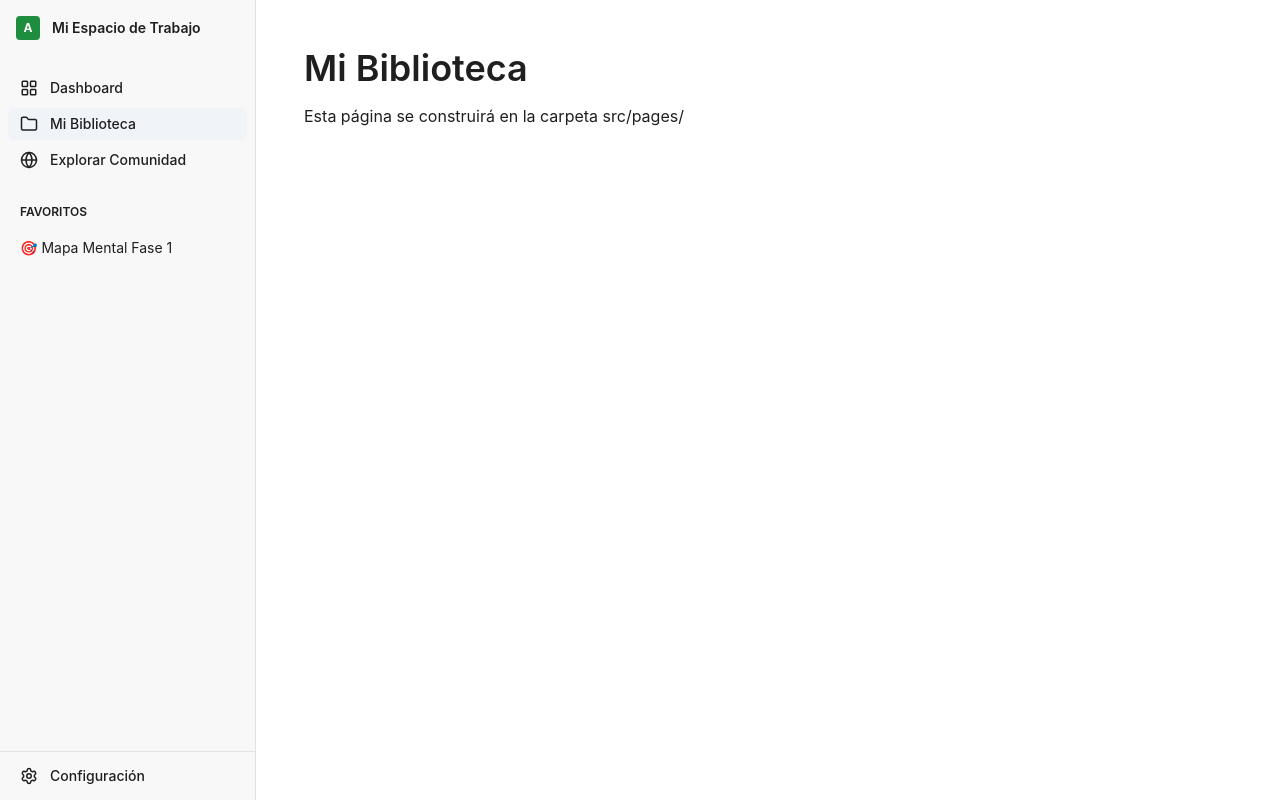
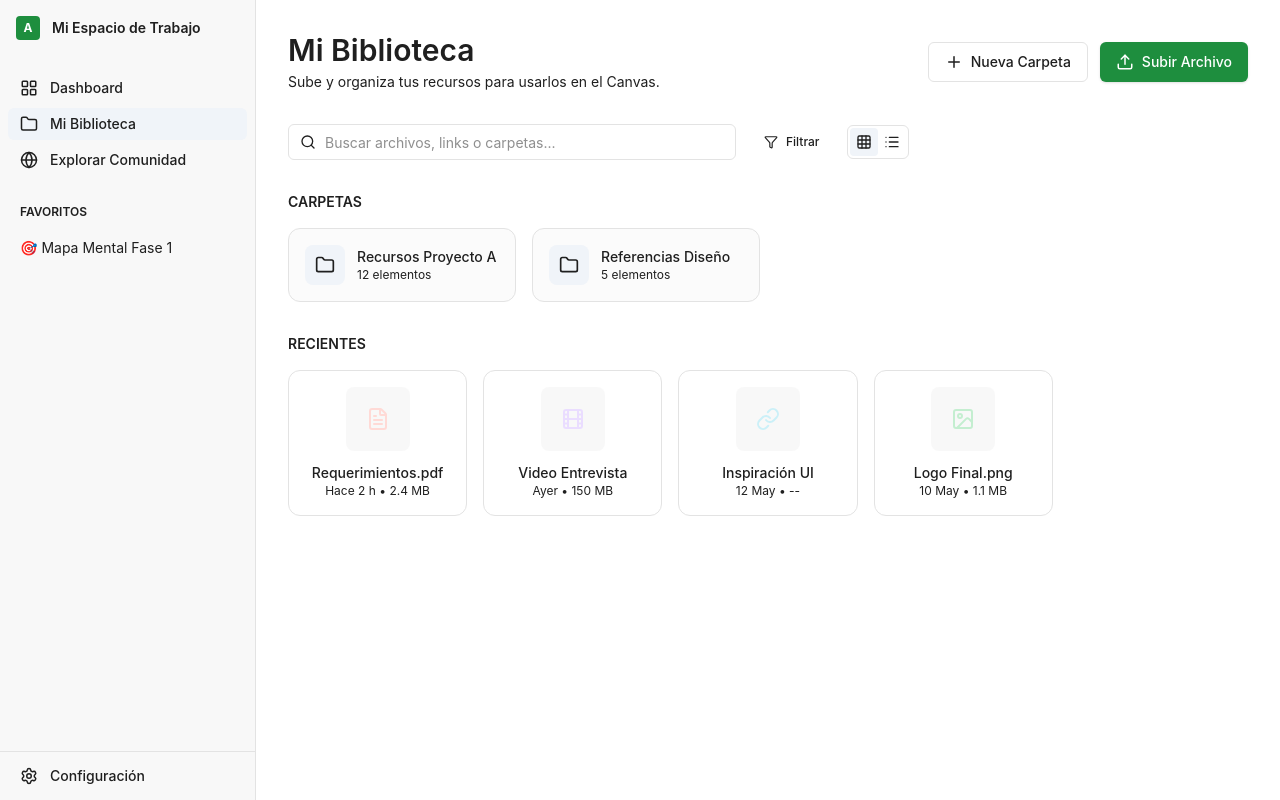
Before and after one commit to ibanezbendezu/theke-front, a React (Vite) app: page /library in a window 1280 px wide. Built offline with nearby package versions, Linux system fonts and the light colour scheme.

Commit message:
add Button and Input components; implement Library page with file and folder mock data

```diff
--- a/src/app/router.tsx
+++ b/src/app/router.tsx
@@ -2,19 +2,13 @@ import { createBrowserRouter } from 'react-router-dom';
 import { AppLayout } from '../layouts/AppLayout';
 import { CanvasLayout } from '../layouts/CanvasLayout';
 import { CanvasEditor } from '../features/canvas/CanvasEditor';
-
-// Placeholder temporal para las páginas que aún no creamos
-const Placeholder = ({ title }: { title: string }) => (
-    <div className="flex flex-col h-full p-12">
-        <h1 className="text-4xl font-semibold text-on-background mb-4">{title}</h1>
-        <p className="text-on-surface-variant">Esta página se construirá en la carpeta src/pages/</p>
-    </div>
-);
+import { Placeholder } from '../components/ui/Placeholder';
+import { Library } from '../pages/Library';
 
 export const router = createBrowserRouter([
     {
         path: '/',
-        element: <AppLayout />, // Usa el layout con la barra lateral
+        element: <AppLayout />,
         children: [
             {
                 index: true,
@@ -22,7 +16,7 @@ export const router = createBrowserRouter([
             },
             {
                 path: 'library',
-                element: <Placeholder title="Mi Biblioteca" />,
+                element: <Library/>,
             },
             {
                 path: 'explore',
@@ -36,7 +30,7 @@ export const router = createBrowserRouter([
         children: [
             {
                 path: ':id',
-                element: <CanvasEditor />, // <--- ¡Aquí lo conectamos!
+                element: <CanvasEditor />,
             }
         ]
     },
--- /dev/null
+++ b/src/components/ui/Button.tsx
@@ -0,0 +1,36 @@
+import React from 'react';
+import { cn } from '../../lib/utils';
+
+interface ButtonProps extends React.ButtonHTMLAttributes<HTMLButtonElement> {
+    variant?: 'primary' | 'secondary' | 'outline' | 'ghost';
+    size?: 'sm' | 'md' | 'lg';
+    icon?: React.ElementType;
+}
+
+export const Button = React.forwardRef<HTMLButtonElement, ButtonProps>(
+    ({ className, variant = 'primary', size = 'md', icon: Icon, children, ...props }, ref) => {
+        return (
+            <button
+                ref={ref}
+                className={cn(
+                    "inline-flex items-center justify-center gap-2 rounded-md font-medium transition-all focus:outline-none focus:ring-2 focus:ring-primary/50 cursor-pointer",
+                    {
+                        'bg-primary text-on-primary hover:opacity-90 shadow-sm': variant === 'primary',
+                        'bg-secondary text-on-secondary hover:opacity-90 shadow-sm': variant === 'secondary',
+                        'border border-border bg-background hover:bg-surface text-on-background': variant === 'outline',
+                        'hover:bg-surface-variant text-on-surface-variant hover:text-on-background': variant === 'ghost',
+                        'h-8 px-3 text-xs': size === 'sm',
+                        'h-10 px-4 text-sm': size === 'md',
+                        'h-12 px-6 text-base': size === 'lg',
+                    },
+                    className
+                )}
+                {...props}
+            >
+                {Icon && <Icon size={size === 'sm' ? 14 : 18} />}
+                {children}
+            </button>
+        );
+    }
+);
+Button.displayName = 'Button';
--- /dev/null
+++ b/src/components/ui/Input.tsx
@@ -0,0 +1,27 @@
+import React from 'react';
+import { cn } from '../../lib/utils';
+import { Search } from 'lucide-react';
+
+interface InputProps extends React.InputHTMLAttributes<HTMLInputElement> {
+    icon?: React.ElementType;
+}
+
+export const Input = React.forwardRef<HTMLInputElement, InputProps>(
+    ({ className, icon: Icon = Search, ...props }, ref) => {
+        return (
+            <div className="relative flex items-center w-full">
+                {Icon && <Icon size={16} className="absolute left-3 text-outline" />}
+                <input
+                    ref={ref}
+                    className={cn(
+                        "w-full h-9 pl-9 pr-3 rounded-md border border-border bg-background text-sm text-on-background placeholder:text-outline transition-colors",
+                        "focus:outline-none focus:border-primary focus:ring-1 focus:ring-primary",
+                        className
+                    )}
+                    {...props}
+                />
+            </div>
+        );
+    }
+);
+Input.displayName = 'Input';
--- /dev/null
+++ b/src/components/ui/Placeholder.tsx
@@ -0,0 +1,6 @@
+export const Placeholder = ({ title }: { title: string }) => (
+    <div className="flex flex-col h-full p-12">
+        <h1 className="text-4xl font-semibold text-on-background mb-4">{title}</h1>
+        <p className="text-on-surface-variant">Esta página se construirá en la carpeta src/pages/</p>
+    </div>
+);
--- /dev/null
+++ b/src/pages/Library.tsx
@@ -0,0 +1,109 @@
+import { useState } from 'react';
+import { Folder, FileText, Image as ImageIcon, Link as LinkIcon, Film, Plus, Grid, List, Filter, Upload } from 'lucide-react';
+import { Button } from '../components/ui/Button';
+import { Input } from '../components/ui/Input';
+import { cn } from '../lib/utils';
+
+// Mock de datos para la interfaz
+const mockFolders = [
+    { id: '1', name: 'Recursos Proyecto A', count: 12 },
+    { id: '2', name: 'Referencias Diseño', count: 5 },
+];
+
+const mockFiles = [
+    { id: '1', name: 'Requerimientos.pdf', type: 'pdf', date: 'Hace 2 h', size: '2.4 MB' },
+    { id: '2', name: 'Video Entrevista', type: 'video', date: 'Ayer', size: '150 MB' },
+    { id: '3', name: 'Inspiración UI', type: 'link', date: '12 May', size: '--' },
+    { id: '4', name: 'Logo Final.png', type: 'image', date: '10 May', size: '1.1 MB' },
+];
+
+export function Library() {
+    const [viewMode, setViewMode] = useState<'grid' | 'list'>('grid');
+
+    const getFileIcon = (type: string) => {
+        switch (type) {
+            case 'pdf': return <FileText className="text-note-red" />;
+            case 'video': return <Film className="text-note-purple" />;
+            case 'link': return <LinkIcon className="text-note-blue" />;
+            case 'image': return <ImageIcon className="text-note-green" />;
+            default: return <FileText className="text-outline" />;
+        }
+    };
+
+    return (
+        <div className="flex flex-col h-full bg-background p-8 max-w-7xl mx-auto">
+
+            {/* Header Estilo Notion */}
+            <header className="flex items-center justify-between mb-8">
+                <div>
+                    <h1 className="text-3xl font-semibold text-on-background mb-1">Mi Biblioteca</h1>
+                    <p className="text-sm text-on-surface-variant">Sube y organiza tus recursos para usarlos en el Canvas.</p>
+                </div>
+                <div className="flex gap-3">
+                    <Button variant="outline" icon={Plus}>Nueva Carpeta</Button>
+                    <Button variant="primary" icon={Upload}>Subir Archivo</Button>
+                </div>
+            </header>
+
+            {/* Controles de Búsqueda y Vista */}
+            <div className="flex items-center gap-4 mb-8">
+                <div className="flex-1 max-w-md">
+                    <Input placeholder="Buscar archivos, links o carpetas..." />
+                </div>
+                <Button variant="ghost" icon={Filter} size="sm">Filtrar</Button>
+                <div className="flex border border-border rounded-md bg-background overflow-hidden p-0.5">
+                    <button onClick={() => setViewMode('grid')} className={cn("p-1.5 rounded-sm transition-colors cursor-pointer", viewMode === 'grid' ? "bg-surface-variant text-on-background" : "text-outline hover:text-on-surface-variant")}>
+                        <Grid size={16} />
+                    </button>
+                    <button onClick={() => setViewMode('list')} className={cn("p-1.5 rounded-sm transition-colors cursor-pointer", viewMode === 'list' ? "bg-surface-variant text-on-background" : "text-outline hover:text-on-surface-variant")}>
+                        <List size={16} />
+                    </button>
+                </div>
+            </div>
+
+            {/* Contenido (Canva UX: Hover effects) */}
+            <div className="flex-1 overflow-y-auto pb-12">
+
+                {/* Sección de Carpetas */}
+                <h2 className="text-sm font-semibold text-outline mb-4">CARPETAS</h2>
+                <div className="grid grid-cols-1 sm:grid-cols-2 md:grid-cols-4 gap-4 mb-8">
+                    {mockFolders.map(folder => (
+                        <div key={folder.id} className="group flex items-center gap-3 p-4 rounded-xl border border-border bg-surface/30 hover:bg-surface hover:border-outline/30 hover:shadow-sm transition-all cursor-pointer">
+                            <div className="w-10 h-10 rounded-lg bg-surface-variant flex items-center justify-center">
+                                <Folder size={20} className="text-on-surface-variant" />
+                            </div>
+                            <div>
+                                <h3 className="text-sm font-medium text-on-background group-hover:text-primary transition-colors">{folder.name}</h3>
+                                <p className="text-xs text-on-surface-variant">{folder.count} elementos</p>
+                            </div>
+                        </div>
+                    ))}
+                </div>
+
+                {/* Sección de Archivos (Grid o Lista) */}
+                <h2 className="text-sm font-semibold text-outline mb-4">RECIENTES</h2>
+                <div className={cn(
+                    viewMode === 'grid'
+                        ? "grid grid-cols-2 sm:grid-cols-3 md:grid-cols-4 lg:grid-cols-5 gap-4"
+                        : "flex flex-col gap-2"
+                )}>
+                    {mockFiles.map(file => (
+                        <div key={file.id} className={cn(
+                            "group relative flex border border-border bg-background hover:border-outline/50 hover:shadow-md transition-all cursor-pointer",
+                            viewMode === 'grid' ? "flex-col p-4 rounded-xl items-center text-center hover:-translate-y-1" : "flex-row items-center gap-4 p-3 rounded-lg"
+                        )}>
+                            <div className={cn("flex items-center justify-center rounded-lg bg-surface/50", viewMode === 'grid' ? "w-16 h-16 mb-3" : "w-10 h-10")}>
+                                {getFileIcon(file.type)}
+                            </div>
+                            <div className={cn("flex flex-col", viewMode === 'grid' ? "items-center" : "items-start flex-1")}>
+                                <h3 className="text-sm font-medium text-on-background truncate w-full">{file.name}</h3>
+                                <p className="text-xs text-on-surface-variant">{file.date} • {file.size}</p>
+                            </div>
+                        </div>
+                    ))}
+                </div>
+
+            </div>
+        </div>
+    );
+}
```
